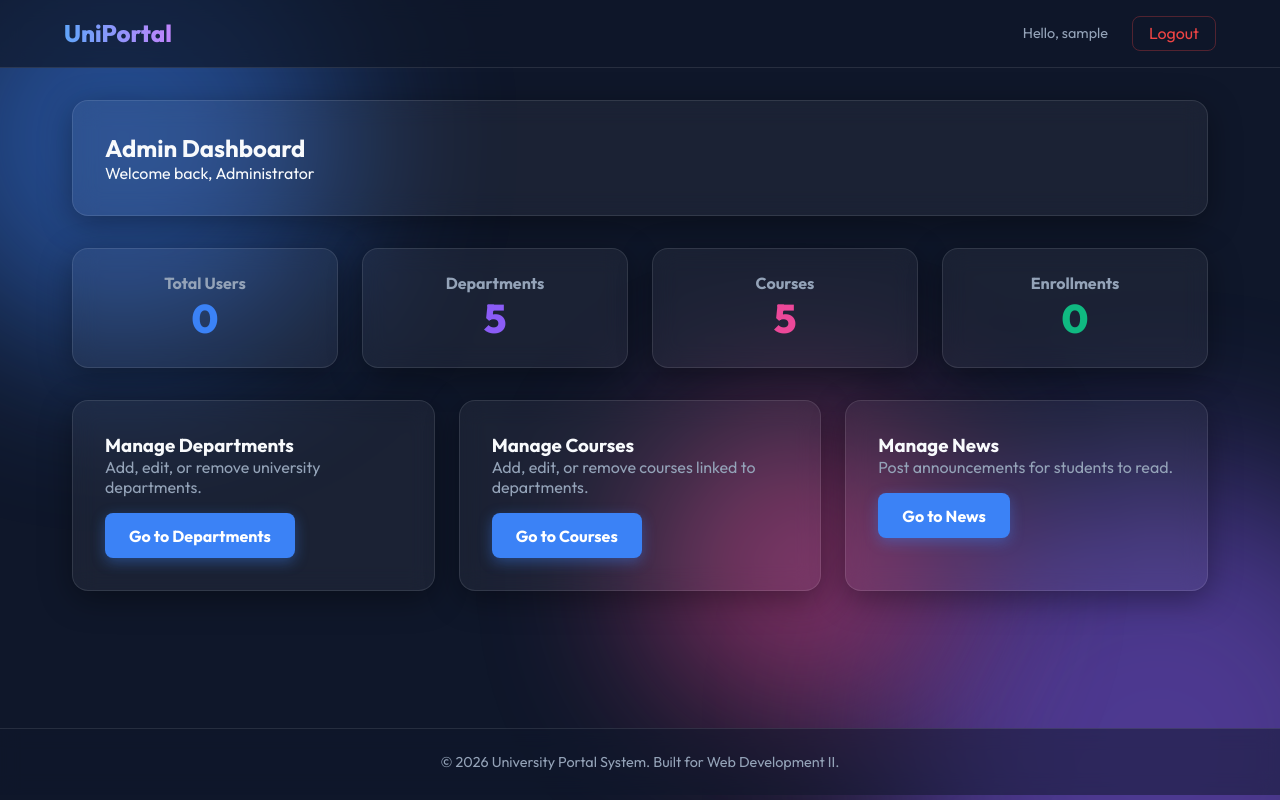
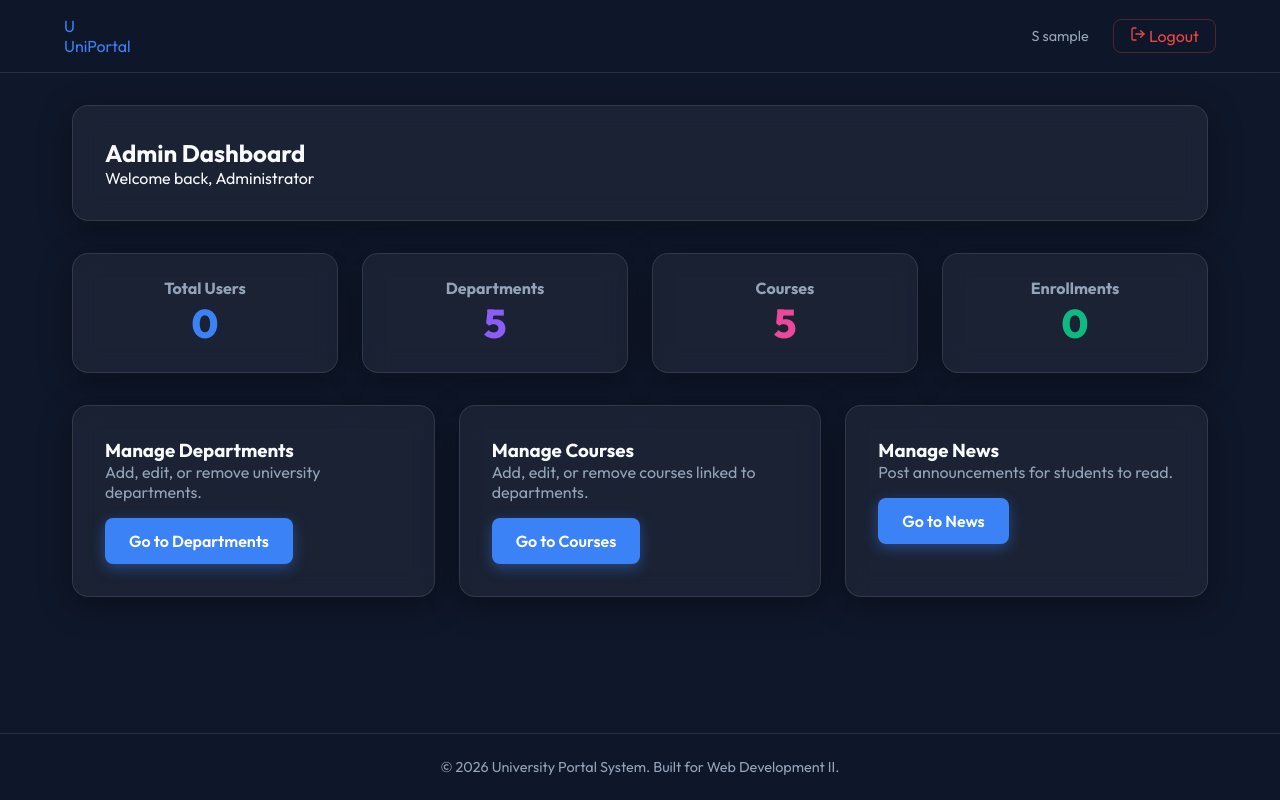
Before and after one commit to DWD-it/php_native_DWD, a PHP site: page /admin_dashboard.php in a window 1280 px wide. Run offline with PHP 8.4, Linux system fonts and the light colour scheme; the visitor is signed in with stand-in values (Sample User, id 1); data comes from the database, SQL or seed files in the repository; data that the repository does not hold is empty.

Commit message:
Add files via upload

```diff
--- a/includes/auth.php
+++ b/includes/auth.php
@@ -4,14 +4,13 @@
  */
 session_start();
 
-// Prevent caching to ensure secure logout
 header("Cache-Control: no-cache, no-store, must-revalidate");
 header("Pragma: no-cache");
 header("Expires: 0");
 
 function checkLogin() {
     if (!isset($_SESSION['user_id'])) {
-        header("Location: /university_portal/public/index.php");
+        header("Location: index.php");
         exit();
     }
 }
@@ -19,7 +18,7 @@ function checkLogin() {
 function checkAdmin() {
     checkLogin();
     if ($_SESSION['user_role'] !== 'admin') {
-        header("Location: /university_portal/public/student_dashboard.php");
+        header("Location: student_dashboard.php");
         exit();
     }
 }
@@ -27,7 +26,7 @@ function checkAdmin() {
 function checkStudent() {
     checkLogin();
     if ($_SESSION['user_role'] !== 'student') {
-        header("Location: /university_portal/public/admin_dashboard.php");
+        header("Location: admin_dashboard.php");
         exit();
     }
 }
--- a/includes/header.php
+++ b/includes/header.php
@@ -1,31 +1,41 @@
 <!DOCTYPE html>
-<html lang="en">
+<html lang="en" data-theme="light">
 <head>
     <meta charset="UTF-8">
     <meta name="viewport" content="width=device-width, initial-scale=1.0">
     <title>University Portal System</title>
-    <!-- Custom Premium Glassmorphism CSS -->
-    <link rel="stylesheet" href="/css/style.css?v=<?php echo time(); ?>">
-    <!-- Modern Typography -->
-    <link href="https://fonts.googleapis.com/css2?family=Outfit:wght@300;400;500;700;800&display=swap" rel="stylesheet">
+    <link rel="stylesheet" href="css/style.css?v=<?php echo time(); ?>">
+    <link href="https://fonts.googleapis.com/css2?family=Outfit:wght@300;400;500;600;700;800;900&display=swap" rel="stylesheet">
 </head>
 <body>
-    <!-- Background Animated Blobs -->
-    <div class="bg-blobs">
-        <div class="blob blob-1"></div>
-        <div class="blob blob-2"></div>
-        <div class="blob blob-3"></div>
+    <!-- Animated Background -->
+    <div class="bg-canvas">
+        <div class="orb orb-1"></div>
+        <div class="orb orb-2"></div>
+        <div class="orb orb-3"></div>
+        <div class="orb orb-4"></div>
     </div>
 
-    <!-- Navbar (Only show if logged in) -->
+    <!-- Navbar -->
     <?php if (isset($_SESSION['user_id'])): ?>
     <nav class="glass-navbar">
-        <div class="logo">
-            <h1>UniPortal</h1>
-        </div>
+        <a href="<?php echo $_SESSION['user_role'] === 'admin' ? 'admin_dashboard.php' : 'student_dashboard.php'; ?>" class="logo">
+            <div class="logo-icon">U</div>
+            <span class="logo-text">UniPortal</span>
+        </a>
         <div class="nav-links">
-            <span class="user-badge">Hello, <?php echo htmlspecialchars($_SESSION['user_name']); ?></span>
-            <a href="/logout.php" class="btn-logout">Logout</a>
+            <span class="user-badge">
+                <span class="user-avatar"><?php echo strtoupper(substr($_SESSION['user_name'] ?? 'U', 0, 1)); ?></span>
+                <?php echo htmlspecialchars($_SESSION['user_name'] ?? 'User'); ?>
+            </span>
+            <a href="logout.php" class="btn-logout">
+                <svg xmlns="http://www.w3.org/2000/svg" width="16" height="16" viewBox="0 0 24 24" fill="none" stroke="currentColor" stroke-width="2" stroke-linecap="round" stroke-linejoin="round">
+                    <path d="M9 21H5a2 2 0 0 1-2-2V5a2 2 0 0 1 2-2h4" />
+                    <polyline points="16 17 21 12 16 7" />
+                    <line x1="21" y1="12" x2="9" y2="12" />
+                </svg>
+                Logout
+            </a>
         </div>
     </nav>
     <?php endif; ?>
```
Also changed, not shown: includes/footer.php (line endings or trailing spaces).
